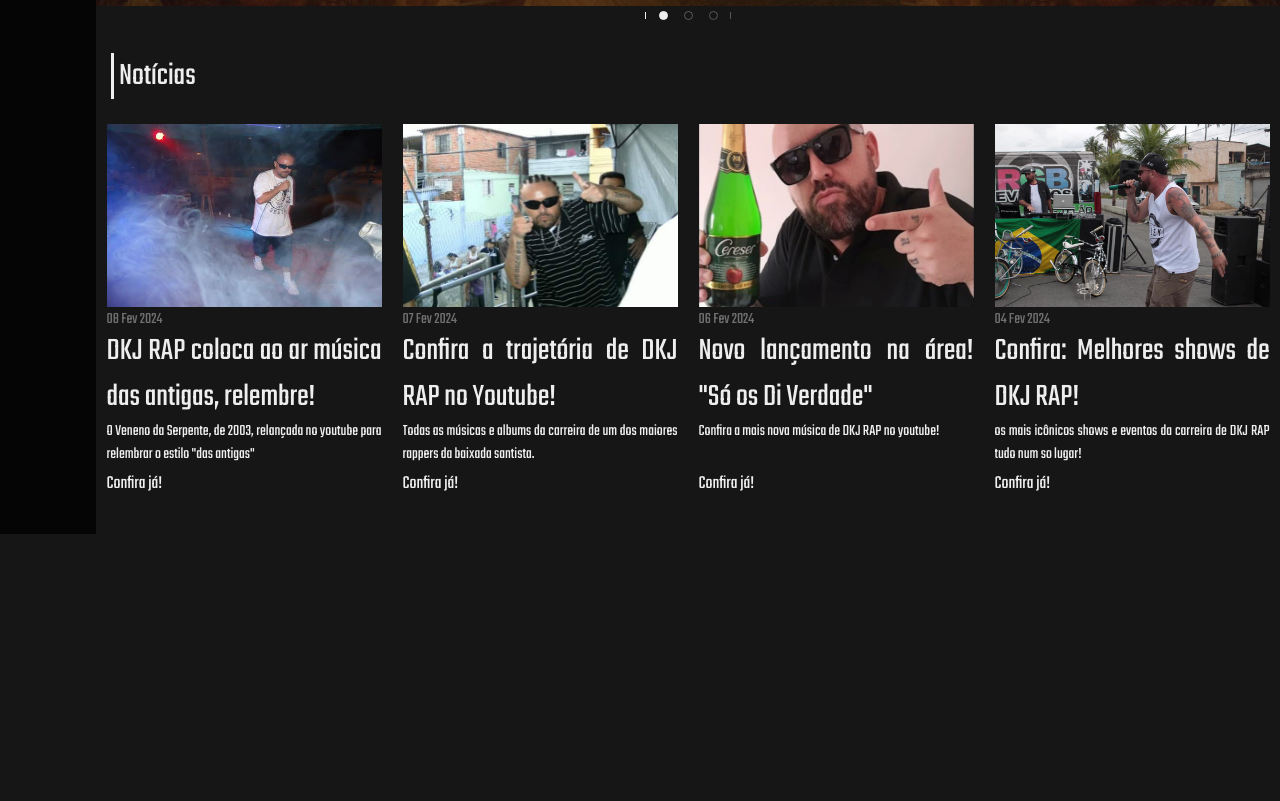
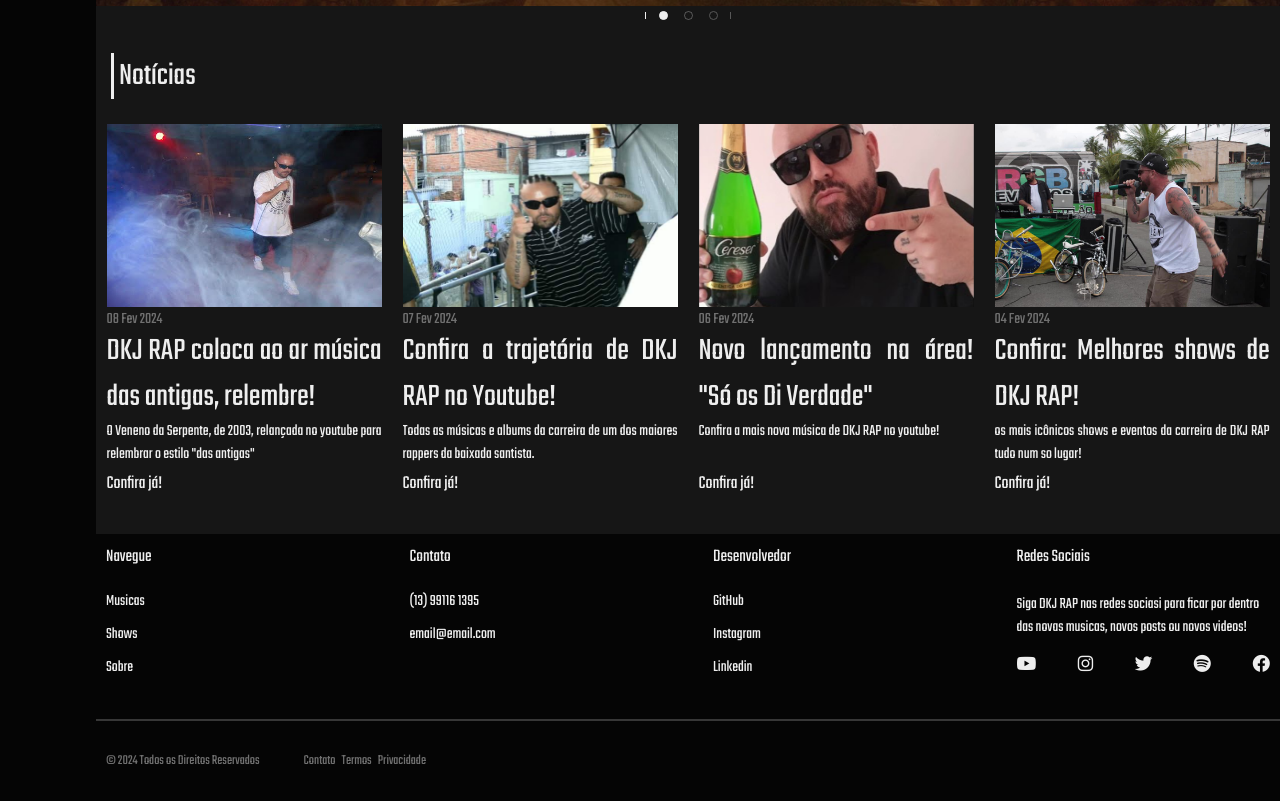
Before and after one commit to TerryKrom/dkjrap, a React (Vite) app in the folder hiphop-website/: page / in a window 1280 px wide. Shown: the part 450-1251 px from the top of the page. Before the commit the page ends 984 px from the top, so only its background shows below. Built offline with nearby package versions, Linux system fonts and the light colour scheme; a web font is replaced by a local one.

Commit message:
style improved, footer added

```diff
--- a/hiphop-website/src/assets/cardData.jsx
+++ b/hiphop-website/src/assets/cardData.jsx
@@ -11,6 +11,7 @@ const MainCardsData = () => {
       title: 'Confira: Melhores shows de DKJ RAP!',
       text: 'os mais icônicos shows e eventos da carreira de DKJ RAP tudo num so lugar!',
       src: '/shows',
+      target: ''
     },
     {
         date: '08-02-2024',
@@ -18,6 +19,7 @@ const MainCardsData = () => {
         title: 'DKJ RAP coloca ao ar música das antigas, relembre!',
         text: 'O Veneno da Serpente, de 2003, relançada no youtube para relembrar o estilo "das antigas"',
         src: 'https://www.youtube.com/watch?v=6GJUPvXF9A0',
+        target: '_blank'
       },
       {
         date: '07-02-2024',
@@ -25,6 +27,7 @@ const MainCardsData = () => {
         title: 'Confira a trajetória de DKJ RAP no Youtube!',
         text: 'Todas as músicas e albums da carreira de um dos maiores rappers da baixada santista.',
         src: 'https://youtube.com/@DkjRapNacional',
+        target: '_blank'
       },
       {
         date: '06-02-2024',
@@ -32,6 +35,7 @@ const MainCardsData = () => {
         title: 'Novo lançamento na área! "Só os Di Verdade"',
         text: 'Confira a mais nova música de DKJ RAP no youtube!',
         src: 'https://youtube.com/watch?v=y82Jgyrzjy4',
+        target: '_blank'
       },
     // Adicione mais objetos conforme necessário
   ];
--- a/hiphop-website/src/components/cardRow.jsx
+++ b/hiphop-website/src/components/cardRow.jsx
@@ -19,7 +19,7 @@ const CardRow = () => {
     <div className="card-row">
 
       {cardsData.map((card, index) => (
-        <MainCard key={index} props={card} index={index} />
+        <MainCard key={index} props={card}/>
       ))}
 
     </div>
--- /dev/null
+++ b/hiphop-website/src/components/footer.css
@@ -0,0 +1,113 @@
+section {
+    position: relative;
+    width: 100%;
+    background-color: var(--header-color);
+}
+
+section.top {
+    display: grid;
+    border-bottom: 2px solid rgb(255 255 255 / 20%);
+    padding-bottom: 20px;
+}
+
+section.bottom {
+    display: flex;
+    align-items: center;
+    justify-content: space-between;
+    flex-direction: column-reverse;
+    gap: 8px;
+    padding: 20px 0;
+    text-align: center;
+}
+
+section.top .links {
+    display: grid;
+    grid-template-columns: repeat(1, 1fr);
+    gap: 30px;
+    margin-bottom: 20px;
+}
+
+.links-column {
+    display: grid;
+    gap: 10px;
+    text-align: center;
+    margin: 10px 10px 0px 10px;
+}
+
+.links-column a{
+    width: fit-content;
+}
+
+
+section h2 {
+    margin: 0 0 10px;
+    font-size: 18px;
+    font-weight: 400;
+}
+
+section p {
+    margin: 0;
+}
+
+.legal>a {
+    margin: 0 0 0 4px;
+    color: var(--secondary-font-color)
+}
+
+.legal,
+.copyright {
+    font-size: 14px;
+    margin: 10px;
+    color: var(--secondary-font-color);
+}
+
+.legal>span {
+    margin-right: 10px;
+}
+
+.socials-column :is(h2, p) {
+    display: none;
+}
+
+@media (width > 400px) {
+    .links-column {
+        text-align: left;
+    }
+
+    section.top .links {
+        grid-template-columns: repeat(2, 1fr);
+        margin-right: 0px;
+    }
+
+    section.bottom {
+        display: flex;
+        align-items: center;
+        justify-content: space-between;
+        flex-direction: row;
+        gap: 20px;
+        text-align: left;
+    }
+}
+
+@media (width >= 640px) {
+    section {
+        margin: 0 auto;
+        padding: 0;
+    }
+
+    section.top .links {
+        grid-template-columns: repeat(4, 1fr);
+    }
+
+    section.bottom {
+        justify-content: flex-start;
+    }
+
+    .socials-column :is(h2, p) {
+        display: block;
+    }
+
+    /* .socials-column{
+        border: 1px solid #fff;
+    } */
+}
--- /dev/null
+++ b/hiphop-website/src/components/footer.jsx
@@ -0,0 +1,51 @@
+import React from 'react';
+import { Link } from 'react-router-dom';
+
+import './footer.css';
+import SocialLinks from './global/socialLinks';
+
+const Footer = () => {
+    return (
+        <>
+        <section class="top">
+        <div class="links">
+          <div class="links-column">
+            <h2>Navegue</h2>
+            <Link to="/musicas">Musicas</Link>
+            <Link to="/shows">Shows</Link>
+            <Link to="/sobre">Sobre</Link>
+          </div>
+          <div class="links-column">
+            <h2>Contato</h2>
+            <Link to="">(13) 99116 1395</Link>
+            <Link to="">email@email.com</Link>
+            <Link to="">&nbsp;</Link>
+          </div>
+          <div class="links-column">
+            <h2>Desenvolvedor</h2>
+            <Link to="https://github.com/terrykrom" target='_blank'>GitHub</Link>
+            <Link to="https://instagram.com/terrykrom" target='_blank'>Instagram</Link>
+            <Link to="https://linkedin.com/in/guilherme-lopes-avila/" target='_blank'>Linkedin</Link>
+          </div>
+          <div class="links-column socials-column">
+            <h2>Redes Sociais</h2>
+            <p>
+              Siga DKJ RAP nas redes sociasi para ficar por dentro das novas musicas, novos posts ou novos videos!
+            </p>
+            <SocialLinks/>
+          </div>
+        </div>
+      </section>
+      <section class="bottom">
+        <p class="copyright">© 2024 Todos os Direitos Reservados</p>
+        <div class="legal">
+          <Link to=""> Contato </Link>
+          <Link to=""> Termos </Link>
+          <Link to=""> Privacidade </Link>
+        </div>
+      </section>
+    </>
+    );
+}
+
+export default Footer;
--- /dev/null
+++ b/hiphop-website/src/components/global/socialLinks.jsx
@@ -0,0 +1,16 @@
+import React from 'react';
+import { Link } from 'react-router-dom';
+
+const SocialLinks = () => {
+    return (
+        <div className="social-links">
+            <Link to="https://youtube.com/@DkjRapNacional" target='_blank'> <span className="fa-brands fa-youtube"></span> </Link>
+            <Link to="https://instagram.com/dkjrap" target='_blank'> <span className="fa-brands fa-instagram" target='_blank'></span> </Link>
+            <Link to="https://twitter.com/dkjrap" target='_blank'> <span className="fa-brands fa-twitter"></span> </Link>
+            <Link to="https://open.spotify.com/intl-pt/artist/3mek6ZbenYdDKuM2dRwcaI" target='_blank'> <span className="fa-brands fa-spotify"></span> </Link>
+            <Link to="https://facebook.com/DKJrap" target='_blank'> <span className="fa-brands fa-facebook"></span> </Link>
+        </div>
+    );
+}
+
+export default SocialLinks;
--- a/hiphop-website/src/components/header.css
+++ b/hiphop-website/src/components/header.css
@@ -55,7 +55,7 @@ header div {
 
 .social-links {
     display: flex;
-    justify-content: space-around;
+    justify-content: space-between;
     align-items: center;
 }
 
@@ -63,8 +63,11 @@ header div {
     color: var(--primary-font-color);
     text-decoration: none;
     font-size: 1.1rem;
+    transition: 0.1s linear;
+}
+
+header .social-links a{
     margin: 0px 20px;
-    transition: 0.1s linear;
 }
 
 .social-links a:hover {
@@ -115,7 +118,7 @@ header div {
         display: none;
     }
 
-    .social-links {
+    header .social-links {
         display: none;
     }
 
--- a/hiphop-website/src/components/header.jsx
+++ b/hiphop-website/src/components/header.jsx
@@ -3,6 +3,7 @@ import { Link } from 'react-router-dom';
 import './header.css';
 import SongPlayer from './audioPlayer';
 import Modal from './modal';
+import SocialLinks from './global/socialLinks';
 
 const Header = () => {
     const [isOpen, setIsOpen] = useState(false);
@@ -39,13 +40,7 @@ const Header = () => {
                     <h3>Rap além das Letras</h3>
                 </div>
                 <div className="separator"></div>
-                <div className="social-links">
-                    <Link to="https://youtube.com/@DkjRapNacional" target='_blank'> <span className="fa-brands fa-youtube"></span> </Link>
-                    <Link to="https://instagram.com/dkjrap" target='_blank'> <span className="fa-brands fa-instagram" target='_blank'></span> </Link>
-                    <Link to="https://twitter.com/dkjrap" target='_blank'> <span className="fa-brands fa-twitter"></span> </Link>
-                    <Link to="https://open.spotify.com/intl-pt/artist/3mek6ZbenYdDKuM2dRwcaI" target='_blank'> <span className="fa-brands fa-spotify"></span> </Link>
-                    <Link to="https://facebook.com/DKJrap" target='_blank'> <span className="fa-brands fa-facebook"></span> </Link>
-                </div>
+                <SocialLinks/>
                 <div
                     className={`burger ${isOpen ? 'm-open' : ' '}`} onClick={handleBurguer}>
                     <div className="burguer-line"></div>
--- a/hiphop-website/src/components/mainCard.jsx
+++ b/hiphop-website/src/components/mainCard.jsx
@@ -2,15 +2,7 @@ import React from 'react';
 import { Link } from 'react-router-dom';
 import './mainCard.css';
 
-const MainCard = ({ props, index }) => {
-
-    const handleMouseEnter = (element) => {
-        element.classList.add('hover');
-    }
-
-    const handleMouseLeave = (element) => {
-        element.classList.remove('hover');
-    }
+const MainCard = ({ props }) => {
 
     const months = {
         1: 'Jan',
@@ -34,10 +26,12 @@ const MainCard = ({ props, index }) => {
     }
 
     return (
-        <Link to={props.src}>
-            <div className="main-card" onMouseEnter={(e) => e.currentTarget.classList.add('hover')} onMouseLeave={(e) => e.currentTarget.classList.remove('hover')}>
+        <Link to={props.src} target={props.target}>
+            <div className="main-card"
+                onMouseEnter={(e) => e.currentTarget.classList.add('hover')}
+                onMouseLeave={(e) => e.currentTarget.classList.remove('hover')}>
                 <div className="main-card-img">
-                <img src={props.img} alt={props.title} />
+                    <img src={props.img} alt={props.title} />
 
                 </div>
                 <div className="main-card-body">
--- a/hiphop-website/src/pages/home.jsx
+++ b/hiphop-website/src/pages/home.jsx
@@ -3,6 +3,7 @@ import Header from '../components/header';
 import { Carousel } from '../components/carousel';
 import Navigation from '../components/navigation';
 import CardRow from '../components/cardRow';
+import Footer from '../components/footer';
 
 const Home = () => {
     return (
@@ -14,7 +15,7 @@ const Home = () => {
                 <Header />
                 <Carousel />
                 <CardRow />
-
+                <Footer/>
             </div>
         </div>
 
```
Also changed, not shown: hiphop-website/src/components/mainCard.css (+26 -14 lines).
